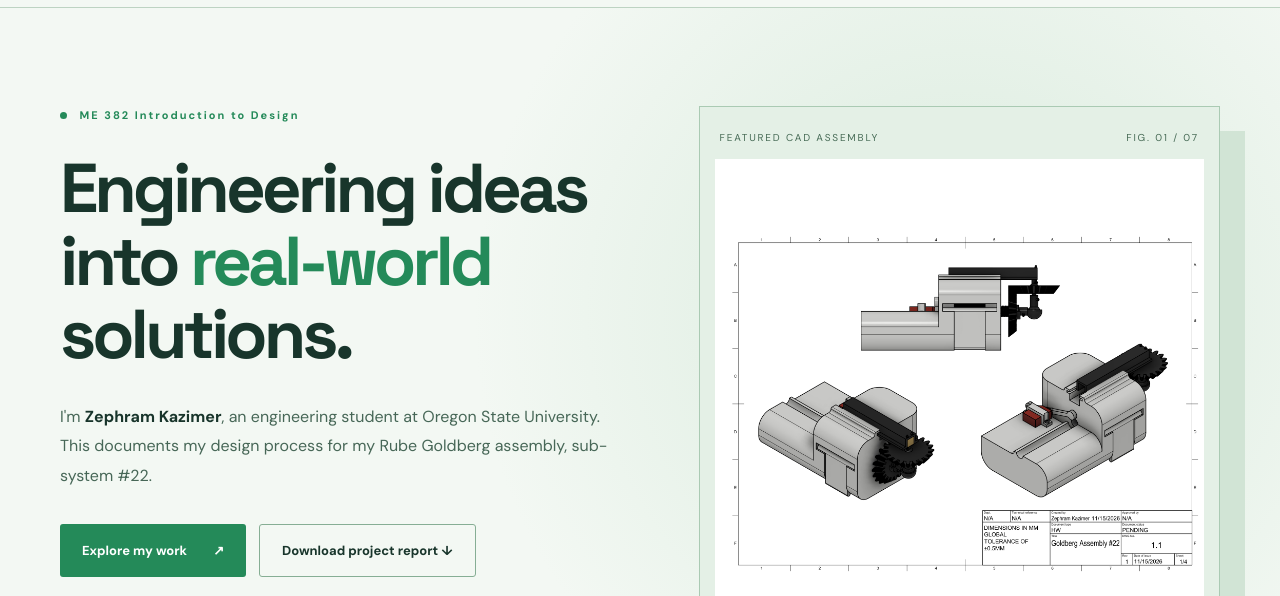
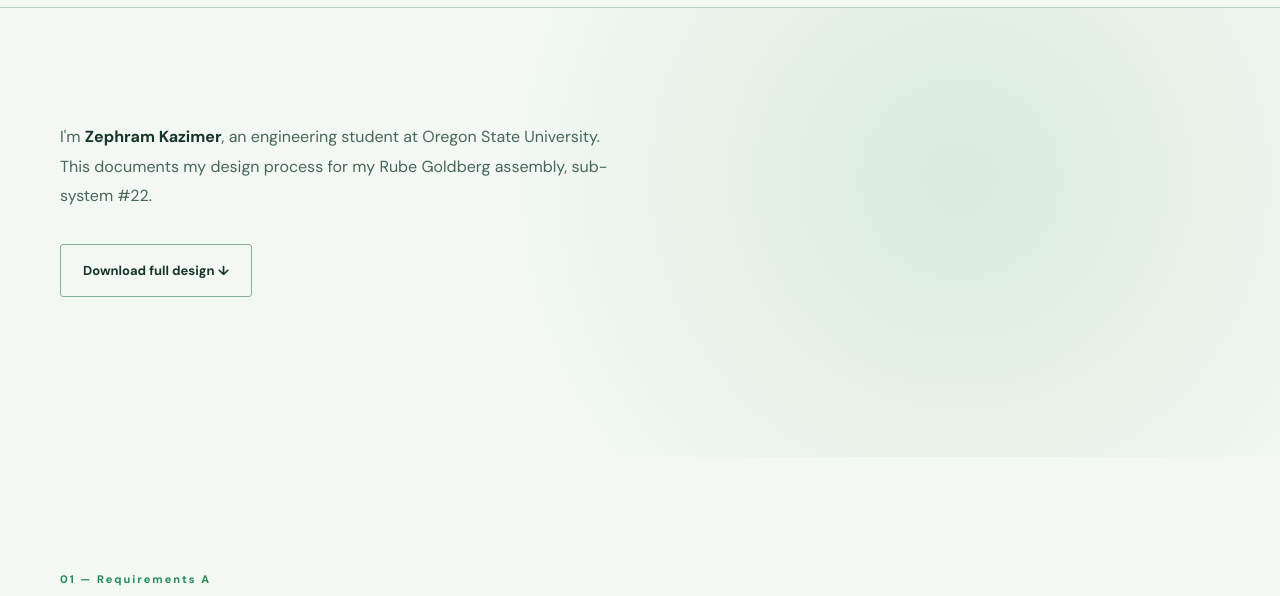
Before and after one commit to zephramkaz/kazimerz.github.io, a plain HTML site: page index.html in a window 1280 px wide. Shown: the part 76-672 px from the top of the page. Drawn offline with Linux system fonts and the light colour scheme.

Commit message:
Getting started on reformatting for final project portfolio deliverable.

```diff
--- a/index.html
+++ b/index.html
@@ -68,7 +68,7 @@
 
                 <div class="hero-copy">
 
-                    <div class="eyebrow">
+                    <!--<div class="eyebrow">
                         <span class="live-dot"></span>
                         ME 382 Introduction to Design
                     </div>
@@ -77,7 +77,7 @@
                         Engineering ideas<br>
                         into <em>real-world</em><br>
                         solutions.
-                    </h1>
+                    </h1> -->
 
                     <p class="hero-description">
                         I'm <strong>Zephram Kazimer</strong>,
@@ -88,22 +88,22 @@
 
                     <div class="actions">
 
-                        <a class="btn primary" href="#projects">
+                        <!--<a class="btn primary" href="#projects">
                             Explore my work
                             <span>↗</span>
-                        </a>
+                        </a>-->
 
                         <a
                             class="btn ghost"
                             href="assets/ME382-Homework-7.pdf"
                             download
                         >
-                            Download project report ↓
+                            Download full design ↓
                         </a>
 
                     </div>
 
-                    <div class="hero-meta">
+                    <!--<div class="hero-meta">
 
                         <div>
                             <strong>OSU</strong>
@@ -120,11 +120,11 @@
                             <span>Project documentation</span>
                         </div>
 
-                    </div>
+                    </div>-->
 
                 </div>
 
-                <div class="hero-visual">
+                <!--<div class="hero-visual">
 
                     <div class="visual-top">
                         <span>FEATURED CAD ASSEMBLY</span>
@@ -142,7 +142,7 @@
                         <span class="visual-cross">⊕</span>
                     </div>
 
-                </div>
+                </div> -->
 
             </div>
         </section>
@@ -155,7 +155,7 @@
                 <div>
 
                     <div class="section-label">
-                        01 — ABOUT
+                        01 — Requirements A
                     </div>
 
                     <h2>
@@ -685,10 +685,6 @@
                 © <span id="year">2026</span> Zephram Kazimer
             </span>
 
-            <span>
-                DESIGNED FOR GITHUB PAGES · BUILT WITH HTML / CSS / JS
-            </span>
-
             <a href="#top">
                 BACK TO TOP ↑
             </a>
```
